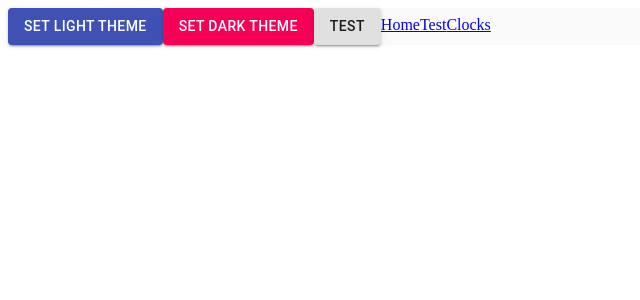
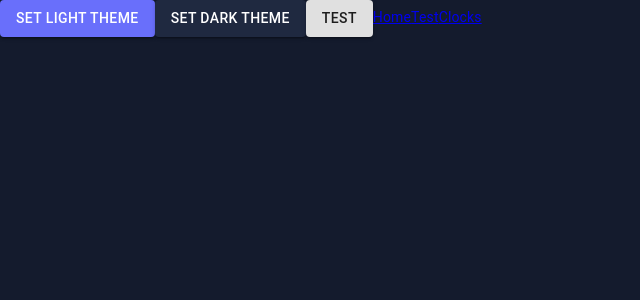
Before and after one commit to kkan0615/react_typescipt_template, a React app: page / in a window 1280 px wide. Shown: the top 300 px of the page, without its empty margins (0-640 px from the left). Built offline with nearby package versions, Linux system fonts and the light colour scheme; the HTML template or start-up script is replaced by a standard one.

Commit message:
:hammer: Fix: fix css background with material ui

```diff
--- a/src/App.tsx
+++ b/src/App.tsx
@@ -1,4 +1,4 @@
-import React, { useContext } from 'react'
+import React, { useContext, useEffect } from 'react'
 import {
   BrowserRouter, Route, Link, Switch,
 } from 'react-router-dom'
--- a/src/themes/ThemeProvider.tsx
+++ b/src/themes/ThemeProvider.tsx
@@ -1,5 +1,5 @@
 import React, { useState, useEffect } from 'react'
-import { MuiThemeProvider } from '@material-ui/core'
+import { MuiThemeProvider, CssBaseline } from '@material-ui/core'
 import { getThemeByName } from './Base'
 
 // eslint-disable-next-line @typescript-eslint/no-unused-vars
@@ -7,7 +7,7 @@ export const ThemeContext = React.createContext((themeName: string) => {})
 
 const ThemeProvider: React.FC = props => {
   // State to hold the selected theme name
-  const [themeName, setThemeName] = useState('LightTheme')
+  const [themeName, setThemeName] = useState('darkTheme')
 
   // const useStyles = makeStyles(theme => ({
   //   root: {
@@ -39,7 +39,10 @@ const ThemeProvider: React.FC = props => {
   const theme = getThemeByName(themeName)
   return (
     <ThemeContext.Provider value={setThemeName}>
-      <MuiThemeProvider theme={theme}>{children}</MuiThemeProvider>
+      <MuiThemeProvider theme={theme}>
+        <CssBaseline />
+        {children}
+      </MuiThemeProvider>
     </ThemeContext.Provider>
   )
 }
```
Also changed, not shown: 2 other files (tests, documents, lock files or other folders).
